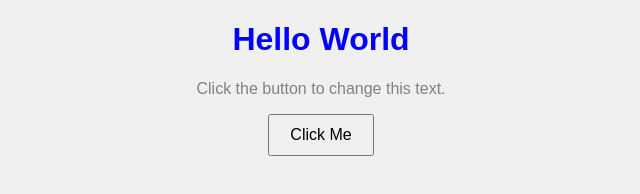
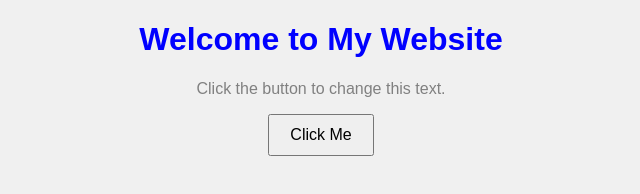
Before and after one commit to martinodomhnaillATU/ApacheWebsite, a plain HTML site: page index.html in a window 1280 px wide. Shown: the whole page, without its empty margins (319-959 px from the left). Drawn offline with Linux system fonts and the light colour scheme.

Commit message:
Updated page title and heading

```diff
--- a/index.html
+++ b/index.html
@@ -1,11 +1,11 @@
 <!DOCTYPE html>
 <html>
 <head>
-  <title>Basic Inline Example</title>
+  <title>My Apache Site</title>
 </head>
 <body style="text-align:center; font-family:Arial; background-color:#f0f0f0;">
 
-  <h1 style="color:blue;">Hello World</h1>
+  <h1 style="color:blue;">Welcome to My Website</h1>
 
   <p id="text" style="color:gray;">Click the button to change this text.</p>
 
```
